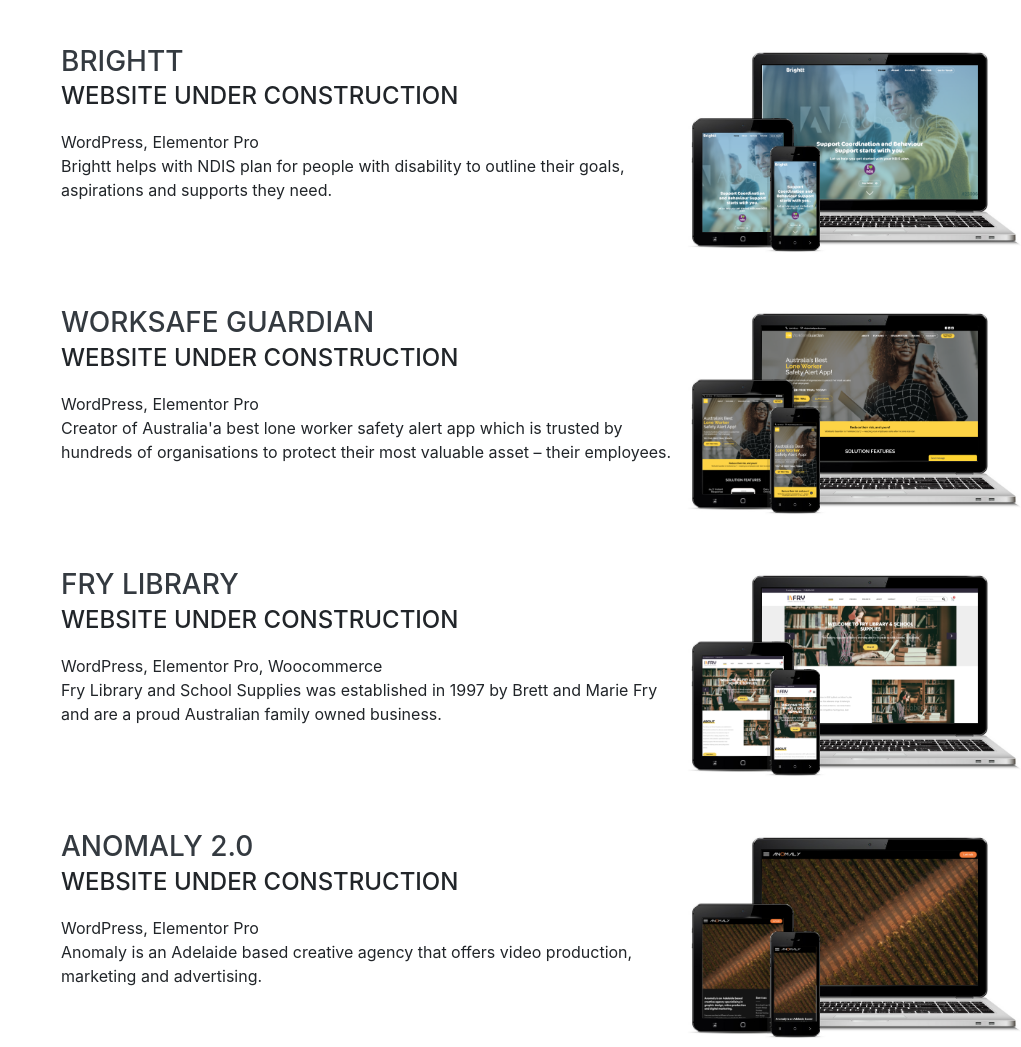
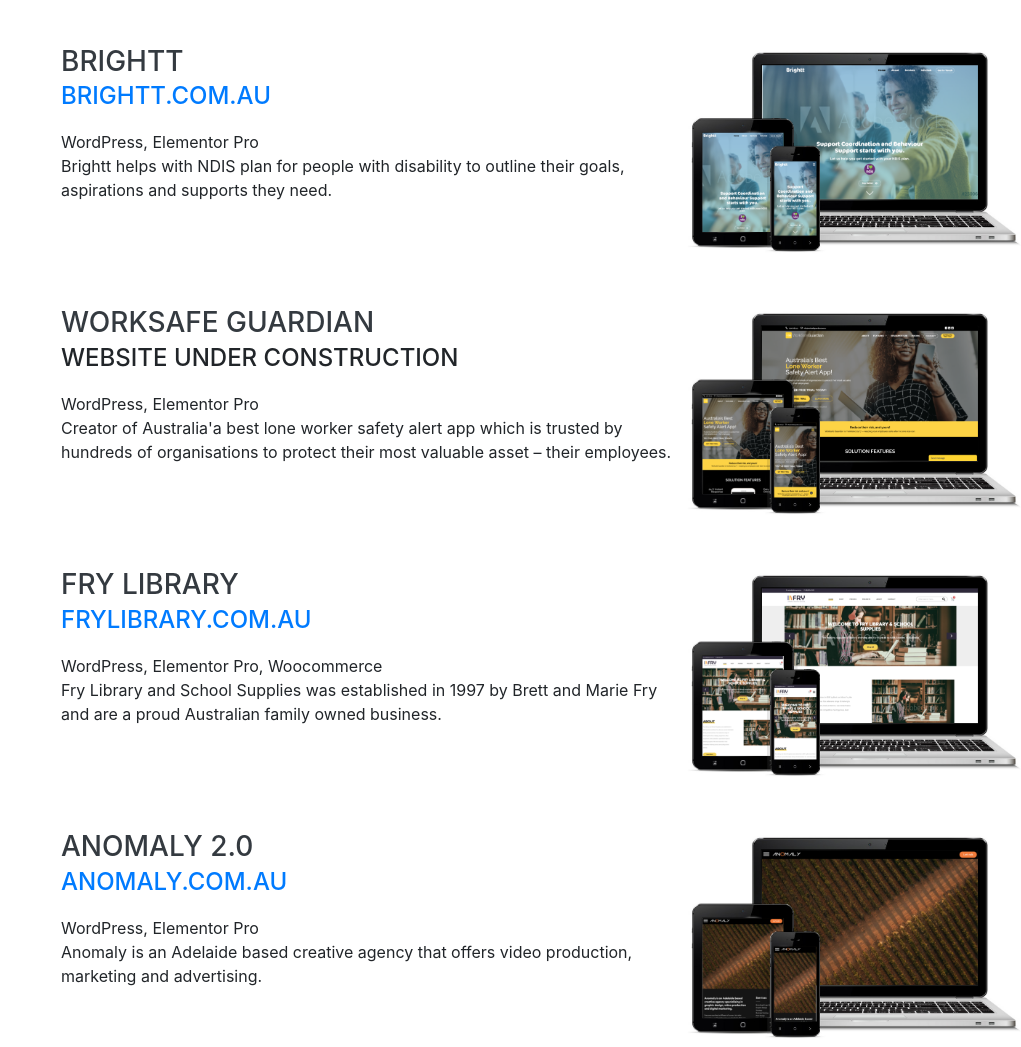
Before and after one commit to joefclarin/joefclarin.github.io, a website with bundled scripts: page index.html in a window 1280 px wide. Shown: the part 7377-8424 px from the top of the page, without its empty margins (259-1280 px from the left). Built offline with nearby package versions, Linux system fonts and the light colour scheme; a web font is replaced by a local one.

Commit message:
updated projects

```diff
--- a/index.html
+++ b/index.html
@@ -475,8 +475,7 @@
         <div class="resume-item d-flex flex-column flex-md-row justify-content-between mb-5">
           <div class="resume-content mb-3">
             <h3 class="mb-0">Brightt</h3>
-            <div class="subheading mb-3">Website under construction</div>
-            <!--div class="subheading mb-3"><a target="_blank" href="https://brightt.com.au">brightt.com.au</a></div-->
+            <div class="subheading mb-3"><a target="_blank" href="https://brightt.com.au">brightt.com.au</a></div>
             <div class="mb-0">WordPress, Elementor Pro</div>
             <div class="mb-0">Brightt helps with NDIS plan for people with disability to outline their goals, aspirations and supports they need.</div>
           </div>
@@ -505,8 +504,7 @@
         <div class="resume-item d-flex flex-column flex-md-row justify-content-between mb-5">
           <div class="resume-content mb-3">
             <h3 class="mb-0">Fry Library</h3>
-            <div class="subheading mb-3">Website under construction</div>
-            <!--div class="subheading mb-3"><a target="_blank" href="https://frylibrary.com.au">frylibrary.com.au</a></div-->
+            <div class="subheading mb-3"><a target="_blank" href="https://frylibrary.com.au">frylibrary.com.au</a></div>
             <div class="mb-0">WordPress, Elementor Pro, Woocommerce</div>
             <div class="mb-0">Fry Library and School Supplies was established in 1997 by Brett and Marie Fry and are a proud Australian family owned business.</div>
           </div>
@@ -520,8 +518,7 @@
         <div class="resume-item d-flex flex-column flex-md-row justify-content-between mb-5">
           <div class="resume-content mb-3">
             <h3 class="mb-0">Anomaly 2.0</h3>
-            <div class="subheading mb-3">Website under construction</div>
-            <!--div class="subheading mb-3"><a target="_blank" href="https://anomaly.com.au">anomaly.com.au</a></div-->
+            <div class="subheading mb-3"><a target="_blank" href="https://anomaly.com.au">anomaly.com.au</a></div>
             <div class="mb-0">WordPress, Elementor Pro</div>
             <div class="mb-0">Anomaly is an Adelaide based creative agency that offers video production, marketing and advertising.</div>
           </div>
```
